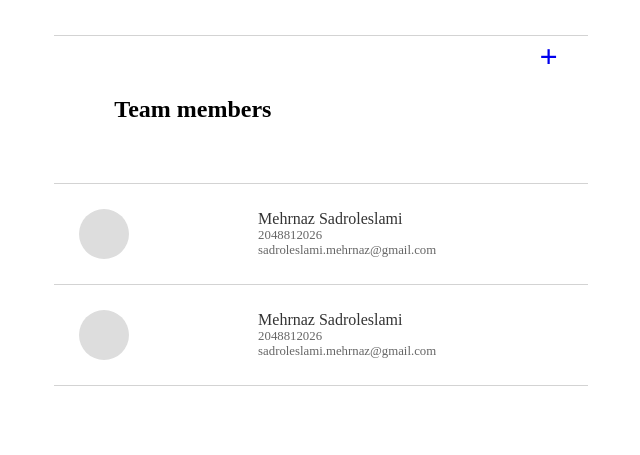
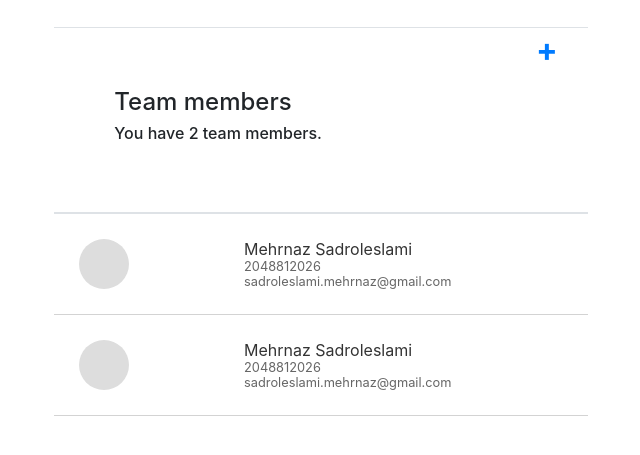
Before and after one commit to mehrnazsadrol/Instawork, a Django app: page /team/ in a window 1280 px wide. Shown: the top 455 px of the page, without its empty margins (319-959 px from the left). Run offline with Django 5.2, Linux system fonts and the light colour scheme; data comes from the database, SQL or seed files in the repository; both versions use the stored data as it was after the commit; some libraries are stand-ins or nearby versions.

Commit message:
fixed subtitle - teammembers page

```diff
--- a/Instawork/TeamManagement/templates/team_members.html
+++ b/Instawork/TeamManagement/templates/team_members.html
@@ -1,30 +1,9 @@
-<html lang="en">
-
 <head>
+  <link rel="stylesheet" href="https://stackpath.bootstrapcdn.com/bootstrap/4.3.1/css/bootstrap.min.css">
   <meta charset="UTF-8">
   <meta name="viewport" content="width=device-width, initial-scale=1.0">
   <title>List Page</title>
   <style>
-    .table-container {
-      position: relative;
-      display: flex;
-      flex-direction: column;
-      align-items: center;
-      width: 100%;
-      max-width: 400pt;
-      padding-top: 20pt;
-      margin: auto;
-    }
-
-    .table-container h2 {
-      align-self: flex-start;
-    }
-
-    .table-container a {
-      align-self: flex-end;
-      margin-bottom: 10px;
-    }
-
     .table {
       border-collapse: collapse;
       width: 100%;
@@ -40,8 +19,6 @@
     }
 
     .table th {
-      font-size: 1.5em;
-
       padding: 60px;
       text-align: left;
     }
@@ -52,6 +29,31 @@
       border-right: none;
 
       text-align: left;
+    }
+
+    .table-container {
+      position: relative;
+      display: flex;
+      flex-direction: column;
+      align-items: center;
+      width: 100%;
+      max-width: 400pt;
+      padding-top: 20pt;
+      margin: auto;
+    }
+
+    .table-container h1 {
+      font-size: 1.5em;
+    }
+
+    .table-container h2 {
+      font-size: 1em;
+      align-self: flex-start;
+    }
+
+    .table-container a {
+      align-self: flex-end;
+      margin-bottom: 10px;
     }
 
     .team-members-container {
@@ -115,7 +117,16 @@
       <thead>
         <tr>
           <th colspan="3">
-            Team members
+            <h1>
+              Team members
+              <h2 class="subtitle">
+                {% if members_count == 1 %}
+                You have {{ 1 }} team member.
+                {% else %}
+                You have {{ members_count }} team members.
+                {% endif %}
+              </h2>
+            </h1>
             <a class="add-member-link" href="{% url 'add_member' %}">+</a>
           </th>
         </tr>
--- a/Instawork/TeamManagement/views.py
+++ b/Instawork/TeamManagement/views.py
@@ -9,7 +9,10 @@ class TeamMemberListView(ListView):
     model = TeamMember
     template_name = 'team_members.html'
     context_object_name = 'members'
-
+    def get_context_data(self, **kwargs):
+        context = super(TeamMemberListView, self).get_context_data(**kwargs)
+        context['members_count'] = context['members'].count()
+        return context
 
 """
 View for creating a team member.
```
Also changed, not shown: Instawork/db.sqlite3.
